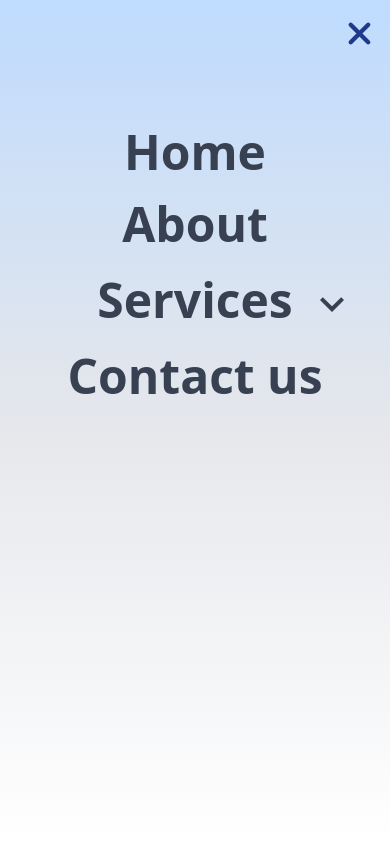
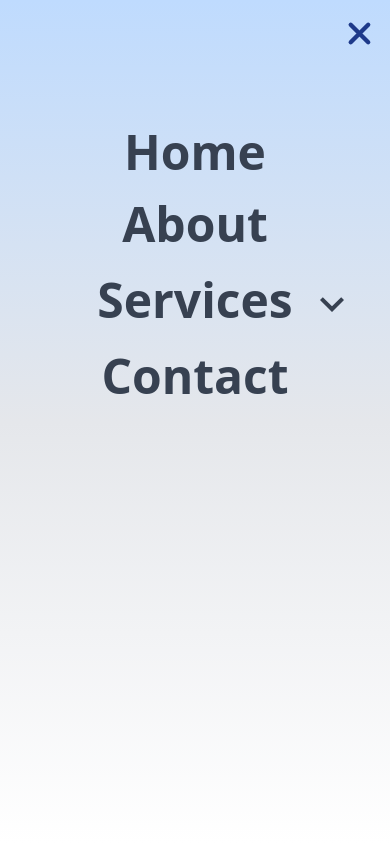
Before and after one commit to OnojaPeter/logdigital, a React (Vite) app: page / in a window 390 px wide. Both pictures are taken after a click on the button 359 px from the left and 31 px from the top of the page. Shown: the top 844 px of the page. Built offline with nearby package versions, Linux system fonts and the light colour scheme.

Commit message:
done the sliding transition of navlinks on mobile

```diff
--- a/src/components/Navbar.jsx
+++ b/src/components/Navbar.jsx
@@ -6,11 +6,26 @@ import { FaBarsStaggered, FaXmark } from "react-icons/fa6";
 import { MdKeyboardArrowDown, MdKeyboardArrowUp } from "react-icons/md";
 import { servicesDetail } from '../Data';
 
+import { motion } from 'framer-motion';
+
 const Navbar = () => {
   const [isMobileMenuOpen, setIsMobileMenuOpen] = useState(false);
   const [isServicesDropdownOpen, setIsServicesDropdownOpen] = useState(false);
   const [selectedTab, setSelectedTab] = useState('radio-1');
   const gliderRef = useRef(null);
+
+  const linkVariants = {
+    hidden: { opacity: 0, x: 80 },
+    visible: (i) => ({
+        opacity: 1,
+        x: 0,
+        transition: {
+            delay: i * 0.2,
+            duration: 0.3,
+            ease: 'easeInOut'
+        }
+    })
+};
 
   const updateGliderPosition = () => {
     const activeLabel = document.querySelector(`label[htmlFor=${selectedTab}]`);
@@ -131,7 +146,7 @@ const Navbar = () => {
       </div>
 
       <div
-        className={`fixed inset-y-0 right-0 transform transition-transform duration-300 ease-in-out ${
+        className={`fixed inset-y-0 right-0 transform transition-transform duration-500 ease-in-out ${
           isMobileMenuOpen ? 'translate-x-0' : 'translate-x-full'
         } bg-white shadow-lg md:hidden w-full z-50`}
       >
@@ -148,8 +163,62 @@ const Navbar = () => {
             </svg>
           </button>
           <nav className=" p-4 text-center flex items-center justify-center h-full">
-            <div className='flex flex-col mt-32 space-y-6 h-[100vh] w-full overflow-auto overscroll-contain'>
-              <Link onClick={() => setIsMobileMenuOpen(false)}  to="/" className="text-5xl font-bold block px-4 text-gray-700 hover:bg-gray-100">
+            <div className='flex flex-col mt-32 space-y-6 h-[100vh] w-full overflow-auto overscroll-contain '>
+            {['Home', 'About', 'Services', 'Contact'].map((item, index) => (
+                                <motion.div
+                                    key={index}
+                                    custom={index}
+                                    initial="hidden"
+                                    animate={isMobileMenuOpen ? "visible" : "hidden"}
+                                    variants={linkVariants}
+                                >
+
+
+                                  {item==="Services" ?
+                                    <div className="relative">
+                                      <a
+                                        href="#"
+                                        className="relative text-5xl font-bold block px-4 py-1 text-gray-700 hover:bg-gray-100"
+                                        onClick={() => setIsServicesDropdownOpen(!isServicesDropdownOpen)}
+                                      >
+                                        <span >Services </span>{isServicesDropdownOpen ? <MdKeyboardArrowUp className='absolute top-2  sm:right-40 arrow' /> : <MdKeyboardArrowDown className='absolute top-2  sm:right-40 arrow' /> }
+                                      </a>
+                                      <div
+                                        className={`relative inset-x-0 transition-opacity duration-300 ease-in-out ${
+                                          isServicesDropdownOpen ? 'opacity-100' : 'opacity-0 pointer-events-none'
+                                        }`}
+                                      >
+                                        {isServicesDropdownOpen && (
+                                          <div className="mt-2 bg-blue-100 rounded-md shadow-lg py-2 z-20">
+                                            <div className="flex flex-col">
+                                              {servicesDetail.map((service) => (
+                                                <Link
+                                                  key={service.id}
+                                                  to={service.path}
+                                                  onClick={() => setIsMobileMenuOpen(false)}
+                                                  className="px-4 py-2 text-gray-800 hover:text-white hover:bg-gray-900 text-center text-2xl font-medium "
+                                                >
+                                                  {service.name}
+                                                </Link>
+                                              ))}
+                                            </div>
+                                          </div>
+                                        )}
+                                      </div>
+                                    </div>
+                                  :
+                                    <Link
+                                        onClick={() => setIsMobileMenuOpen(false)}
+                                        to={`/${item.toLowerCase()}`}
+                                        className="text-5xl font-bold block px-4 text-gray-700 hover:bg-gray-100"
+                                    >
+                                        {item}
+                                    </Link>
+                                  }
+
+                                </motion.div>
+                            ))}
+              {/* <Link onClick={() => setIsMobileMenuOpen(false)}  to="/" className="text-5xl font-bold block px-4 text-gray-700 hover:bg-gray-100">
                 Home
               </Link>
               <Link onClick={() => setIsMobileMenuOpen(false)} to="/about" className="text-5xl font-bold block px-4 text-gray-700 hover:bg-gray-100">
@@ -190,7 +259,7 @@ const Navbar = () => {
 
               <Link onClick={() => setIsMobileMenuOpen(false)} to="/contact" className="text-5xl font-bold block px-4  text-gray-700 hover:bg-gray-100 ">
                 Contact us
-              </Link>
+              </Link> */}
             </div>
           </nav>
         </div>
```
Also changed, not shown: src/index.css (line endings or trailing spaces).
